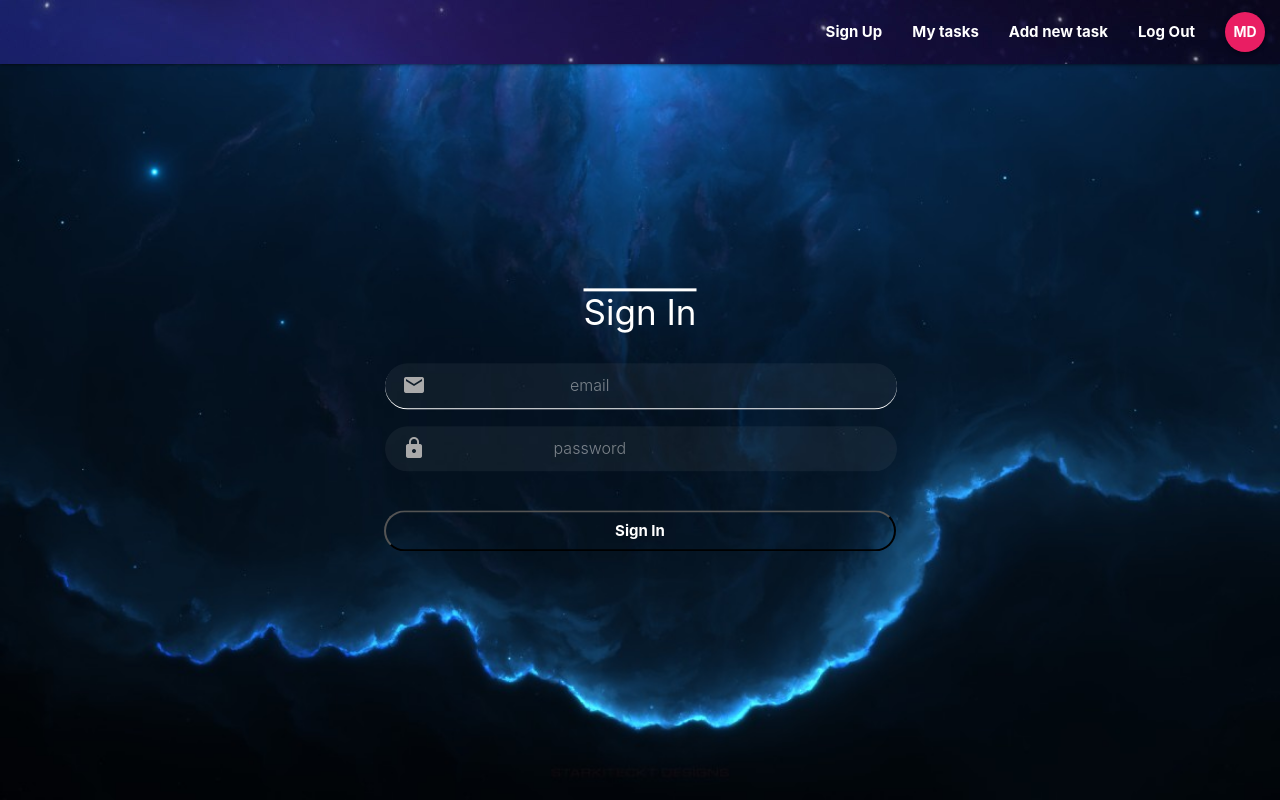
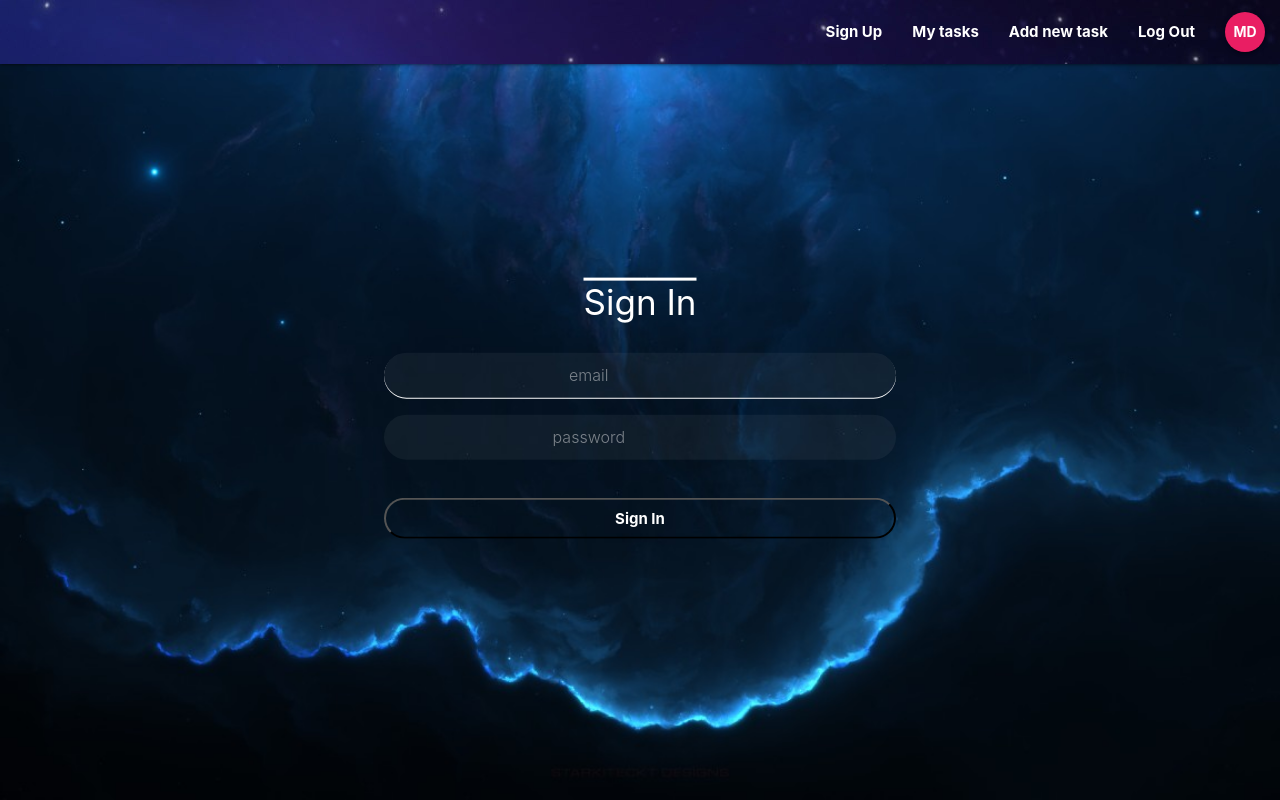
Before and after one commit to MD1010/reactToDo, a React (Create React App) app in the folder react-to-do/: page /SignIn in a window 1280 px wide. Built offline with nearby package versions, Linux system fonts and the light colour scheme.

Commit message:
still with UI

```diff
--- a/react-to-do/src/components/Authentication/SignIn.js
+++ b/react-to-do/src/components/Authentication/SignIn.js
@@ -31,18 +31,17 @@ class SignIn extends Component {
         return (
             <div className="bgForm">
                 {/* <div className="transparent-bg sign-in"></div> */}
-                <form className="form" onSubmit={this.submitForm}>
                     <div className="title">Sign In</div>
 
+                <form className="form" onSubmit={this.submitForm}>
                     <div className="field">
-                        <i class="material-icons icon ">email</i>
+                        {/* <i className="material-icons icon ">email</i>   */}
                         <input className="email field" id="email" spellCheck="false" autoComplete="off" placeholder="email" type="text" id="email" value={this.state.email} onChange={this.handleChange} maxLength="40"></input>
                     </div>
                     <div className="field">
-                        <i class="material-icons icon ">lock</i>
+                        {/* <i className="material-icons icon ">lock</i>   */}
                         <input className="password field" spellCheck="false" autoComplete="off" placeholder="password" type="password" id="password" value={this.state.password} onChange={this.handleChange} maxLength="40"></input>
                     </div>
-
                     <button type="submit" id="submit-button" >Sign In</button>
                 </form>
              </div>
--- a/react-to-do/src/components/Authentication/SignUp.js
+++ b/react-to-do/src/components/Authentication/SignUp.js
@@ -127,38 +127,38 @@ class SignUp extends Component {
         return (
             <div className="bgForm">
                 {/* <div className="transparent-bg sign-up"></div> */}
+                    <div className="title">Sign Up</div>
                 <form className="form" onSubmit={this.submitForm}>
-                    <div className="title">Sign Up</div>
                         <div className="field">
-                            <i class="material-icons icon ">person</i>
+                            {/* <i className="material-icons icon ">person</i>                          */}
                             <input className="firstName field" spellCheck="false" autoComplete="off" id="firstName" className={formErrors.firstName.length > 0 ? "error" : "input-bar"}  placeholder="first name" type="text" id="firstName" value={this.state.firstName} onChange={this.handleChange} maxLength="13"></input>
                             <label className="error-label">{formErrors.firstName}</label>
                         </div>
 
                     <div className="field">
-                        <i class="material-icons icon ">person</i>
+                        {/* <i className="material-icons icon ">person</i>   */}
                         <input className="lastName field" spellCheck="false" autoComplete="off" id="lastName" className={formErrors.lastName.length > 0 ? "error" : "input-bar"}  placeholder="last name" type="text" id="lastName" value={this.state.lastName} onChange={this.handleChange} maxLength="13"></input>
                         <label className="error-label">{formErrors.lastName}</label>
                     </div>
 
                     <div className="field">
-                        <i class="material-icons icon ">email</i>
+                        {/* <i className="material-icons icon ">email</i>  */}
                         <input className="email field" spellCheck="false" autoComplete="off" className={formErrors.email.length > 0 ? "error" : "input-bar"} placeholder="email" type="text" id="email" value={this.state.email} onChange={this.handleChange} maxLength="40"></input>
                         <label className="error-label">{formErrors.email}</label>
                     </div>
                     <div className="field">
-                        <i class="material-icons icon ">lock</i>
+                        {/* <i className="material-icons icon ">lock</i>  */}
                         <input className="password field" spellCheck="false" autoComplete="off" className={formErrors.password.length > 0 ? "error" : "input-bar"} placeholder="password" type="password" id="password" value={this.state.password} onChange={this.handleChange} maxLength="13"></input>
                         <label className="error-label">{formErrors.password}</label>
                     </div>
                     <div className="field">
-                        <i class="material-icons icon ">keyboard</i>
+                        {/* <i className="material-icons icon ">keyboard</i>  */}
                         <input className="retypedPassword field" spellCheck="false" autoComplete="off" className={formErrors.retypedPassword.length > 0 ? "error" : "input-bar"} placeholder="retype password" type="password" id="retypedPassword" value={this.state.retypedPassword} onChange={this.handleChange} maxLength="13"></input>
                         <label className="error-label">{formErrors.retypedPassword}</label>
                     </div>
-
                     <button type="submit" id="submit-button" >Create Account</button>
                 </form>
+
              </div>
 
 
--- a/react-to-do/src/styles/login.css
+++ b/react-to-do/src/styles/login.css
@@ -16,15 +16,6 @@ body{
     width:100%;
 }
 
-.field{
-    display: flex;
-    width:100%;
-    margin-left:5%;
-}
-
-.field .error-label{
-    /* display: inline-flex; */
-}
 
 .labelField{
     display: flex;
@@ -41,7 +32,7 @@ input{
     background-color: rgb(255, 255, 255,0.05) !important;
     border-radius: 50px !important;
     width: 80% !important;
-    margin: 9px !important;
+    margin-top: 9px !important;
     border-bottom: transparent !important;
     padding: 40px;
 
@@ -59,9 +50,9 @@ input{
 
 .bgForm{
     position: relative;
-    top: 50%;
+    top: 45%;
     left:50%;
-    transform: translate(-50%,-45%);
+    transform: translate(-50%,-50%);
     bottom: 5%;
     width: 50%;
     text-align: center;
@@ -82,10 +73,7 @@ input{
     z-index: -1;
 } */
 
-.form{
-    border-radius: 40px;
-    padding-bottom:15%;
-}
+
 ::-webkit-input-placeholder
 {
     text-align: center;
@@ -120,6 +108,8 @@ div.title{
     color: white;
     font-weight: bold;
     padding: 10px;
+    border-radius: 40px;
+
 }
 
 #submit-button:hover{
```
